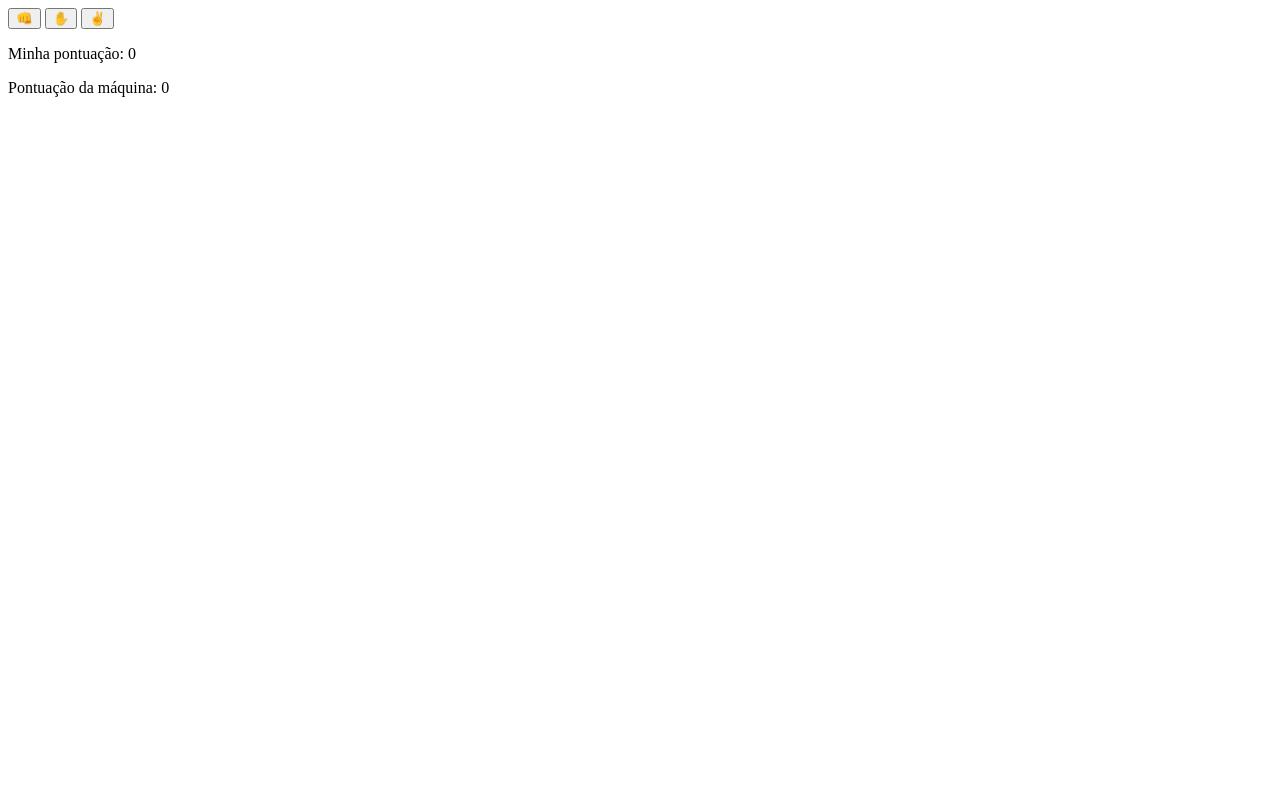
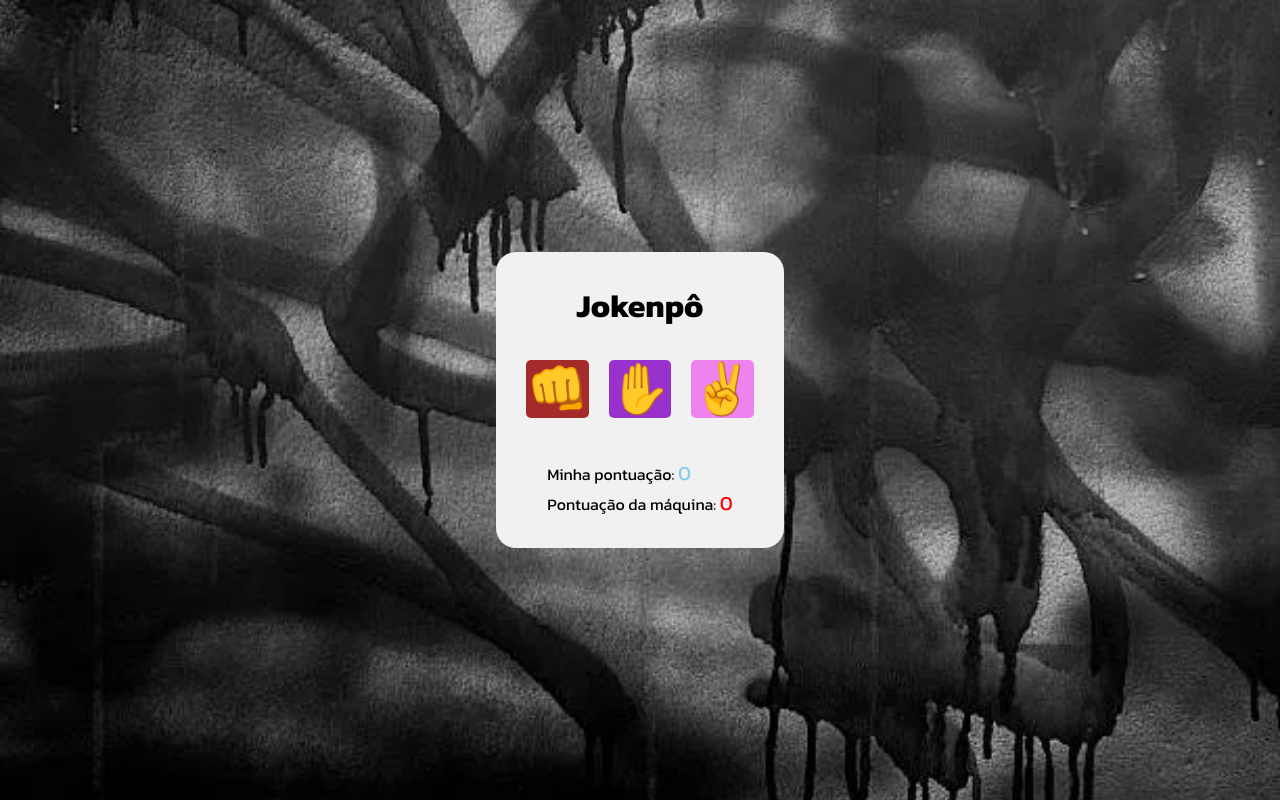
Before and after one commit to tiagobsb84/Jokenpo, a plain HTML site: page index.html in a window 1280 px wide. Drawn offline with Linux system fonts and the light colour scheme.

Commit message:
css concluido

```diff
--- a/index.html
+++ b/index.html
@@ -4,10 +4,13 @@
     <meta charset="UTF-8">
     <meta name="viewport" content="width=device-width, initial-scale=1.0">
     <title>Jokenpô</title>
+    <link rel="stylesheet" href="/style.css">
+    <link href="https://fonts.googleapis.com/css2?family=Kanit:ital,wght@0,100;0,200;0,300;0,400;0,500;0,600;0,700;0,800;0,900;1,100;1,200;1,300;1,400;1,500;1,600;1,700;1,800;1,900&display=swap" rel="stylesheet">
 </head>
 <body>
     <div class="container">
         <div class="conteudo">
+            <h1>Jokenpô</h1>
             <div class="botoes">
                 <button class="pedra">&#x1F44A;</button>
                 <button class="papel">&#x270B;</button>
--- /dev/null
+++ b/style.css
@@ -0,0 +1,75 @@
+* {
+    padding: 0;
+    margin: 0;
+    box-sizing: border-box;
+}
+
+body {
+    font-family: "Kanit", sans-serif;
+}
+
+.container {
+    height: 100vh;
+    width: 100vw;
+    background-image: url("./img/fundo-de-graffiti.webp");
+    background-repeat: no-repeat;
+    background-size: cover;
+    display: flex;
+    justify-content: center;
+    align-items: center;
+}
+
+.conteudo {
+    background-color: #f1f1f1;
+    display: flex;
+    flex-direction: column;
+    align-items: center;
+    padding: 30px;
+    border: none;
+    border-radius: 20px;
+}
+
+.botoes {
+    display: flex;
+    gap: 20px;
+    margin: 30px 0;
+}
+
+button {
+    font-size: 50px;
+    cursor: pointer;
+    border: none;
+    border-radius: 5px;
+
+    transition: all 0.5s ease-in-out;
+}
+
+button:hover {
+    opacity: .5;
+}
+
+.pedra {
+    background-color: brown;
+}
+
+.papel {
+    background-color: darkorchid;
+}
+
+.tesoura {
+    background-color: violet;
+}
+
+.resultado {
+    padding-bottom: 10px;
+}
+
+.meus-pontos {
+    color: skyblue;
+    font-size: 20px;
+}
+
+.maquina-pontos {
+    color: red;
+    font-size: 20px;
+}
```
Also changed, not shown: img/fundo-de-graffiti.webp (added).
